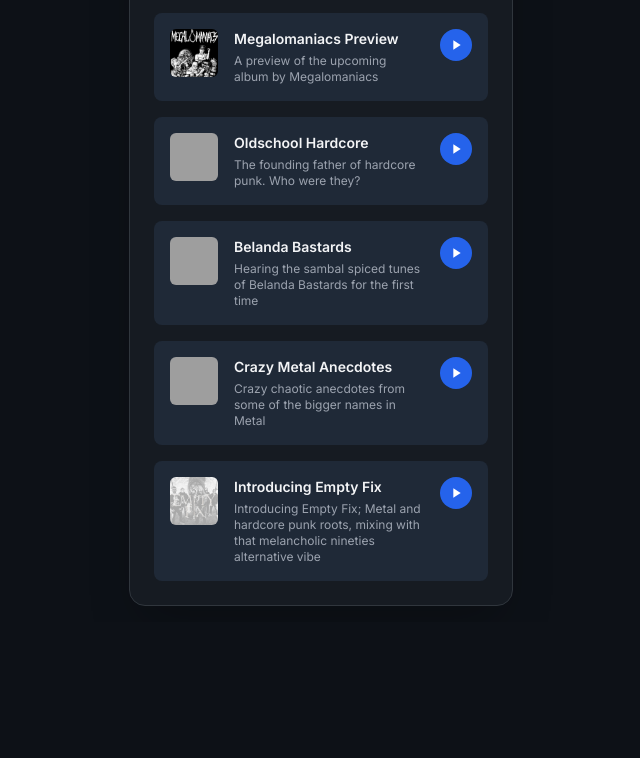
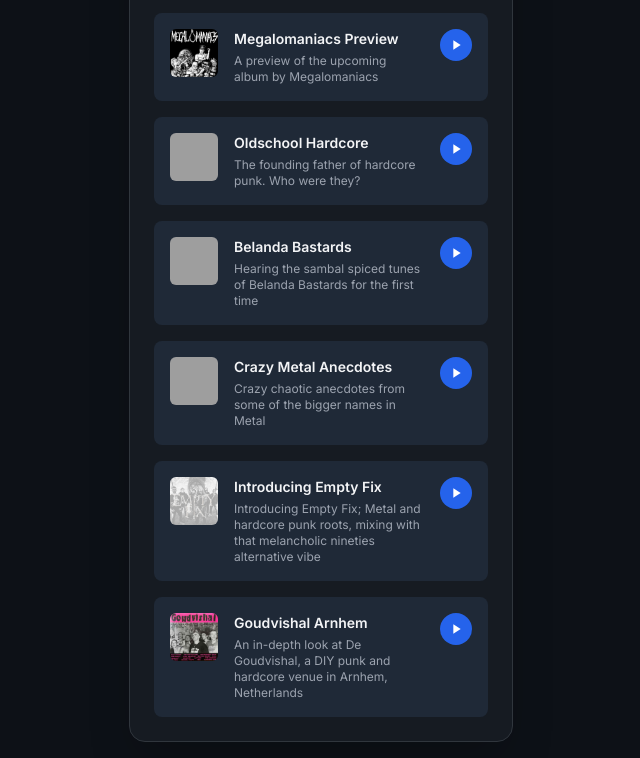
Before and after one commit to emielvanbree/OwlCast, a plain HTML site: page podcast.html in a window 1280 px wide. Shown: the part 888-1646 px from the top of the page, without its empty margins (319-959 px from the left). Before the commit the page ends 1510 px from the top, so only its background shows below. Drawn offline with nearby package versions, Linux system fonts and the light colour scheme; grey boxes are pictures that could not be loaded.

Commit message:
Update podcast.html

```diff
--- a/podcast.html
+++ b/podcast.html
@@ -169,6 +169,12 @@
                     audioUrl: "emptyfix.mp3",
                     imageUrl: "emptyfixlogo.JPG"
                 },
+                                {
+                    title: "Goudvishal Arnhem",
+                    description: "An in-depth look at De Goudvishal, a DIY punk and hardcore venue in Arnhem, Netherlands",
+                    audioUrl: "goudvishal.mp3",
+                    imageUrl: "goudvishallogo.jpg"
+                },
             ];
 
             // Function to load and play a podcast episode
```
